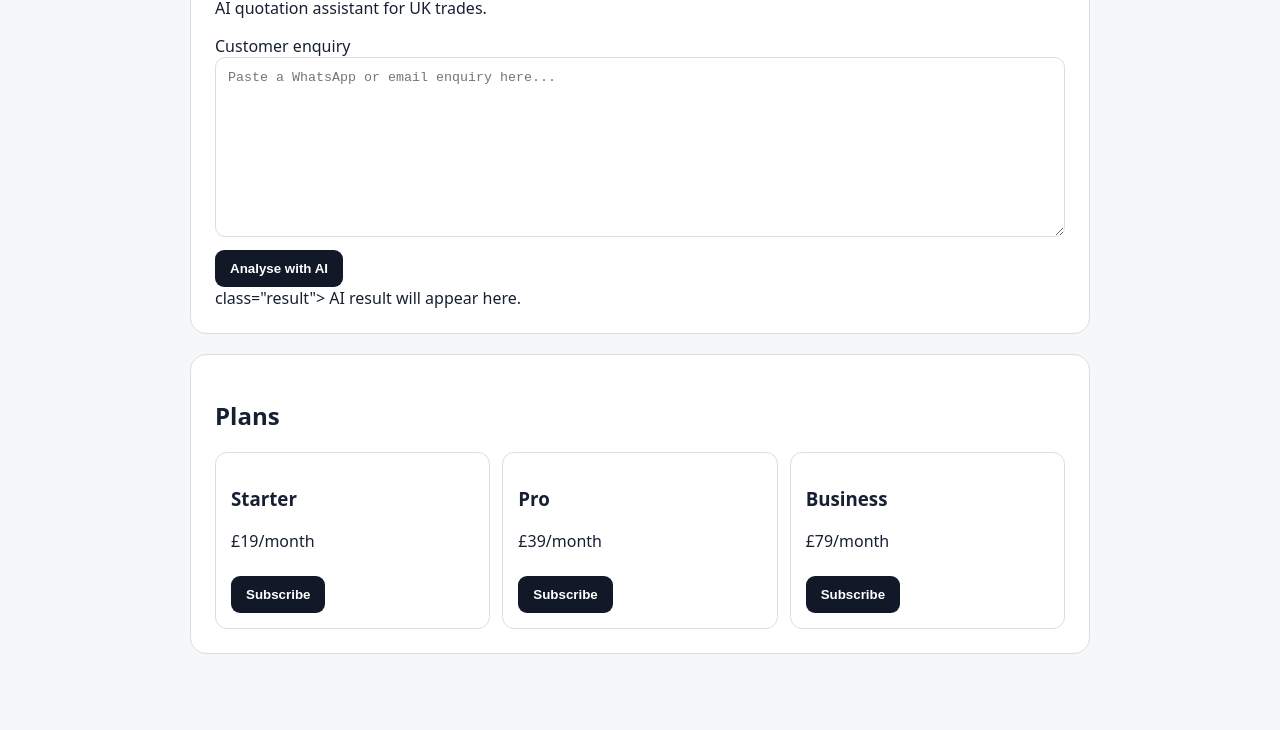
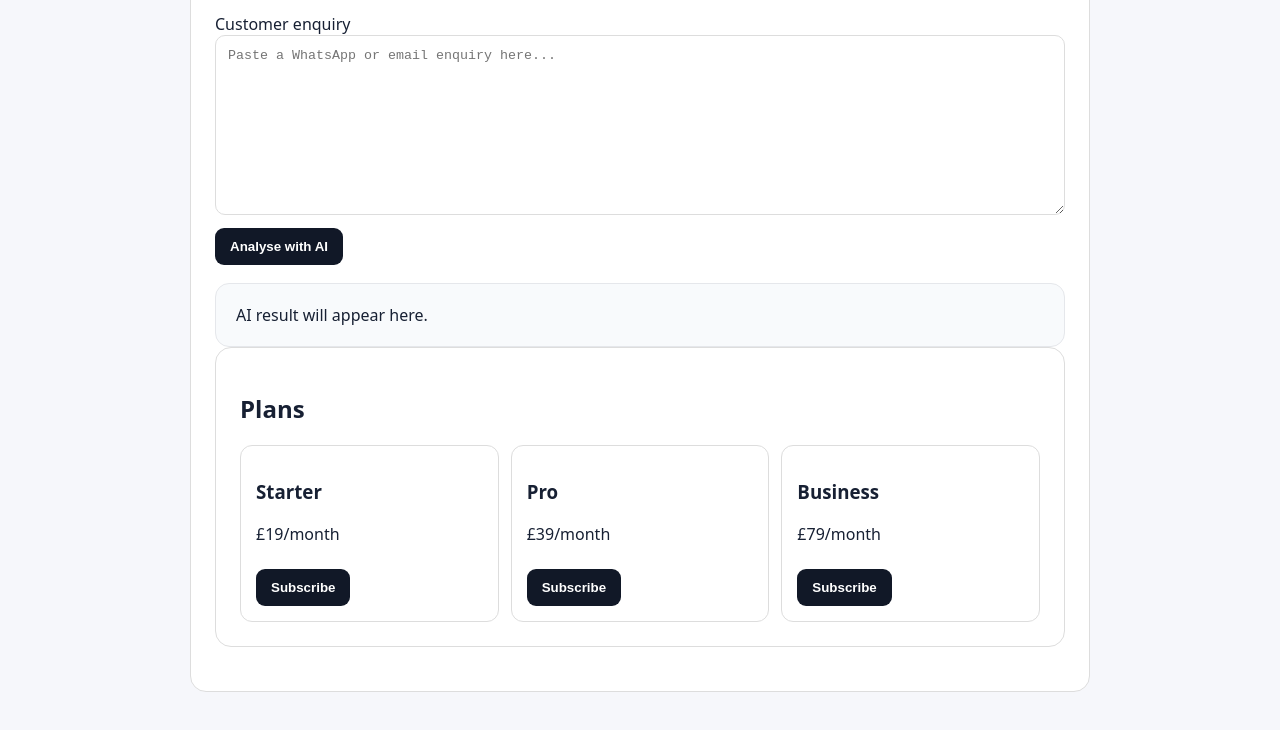
Before and after one commit to memocyprus/-quoteforge-ai, a website: page public/index.html in a window 1280 px wide. Shown: the part 196-926 px from the top of the page. Drawn offline with Linux system fonts and the light colour scheme.

Commit message:
Update index.html

```diff
--- a/public/index.html
+++ b/public/index.html
@@ -138,7 +138,6 @@ button {
   margin: 10px 0;
 }
 
-</style>
 
 pre {
   white-space: pre-wrap;
@@ -170,9 +169,10 @@ placeholder="Paste a WhatsApp or email enquiry here...">
 Analyse with AI
 </button>
 
-<div id="output"> class="result">
-AI result will appear here.
-</div>
+
+<div id="output" class="result">
+
+  AI result will appear here.
 
 </div>
 
```
